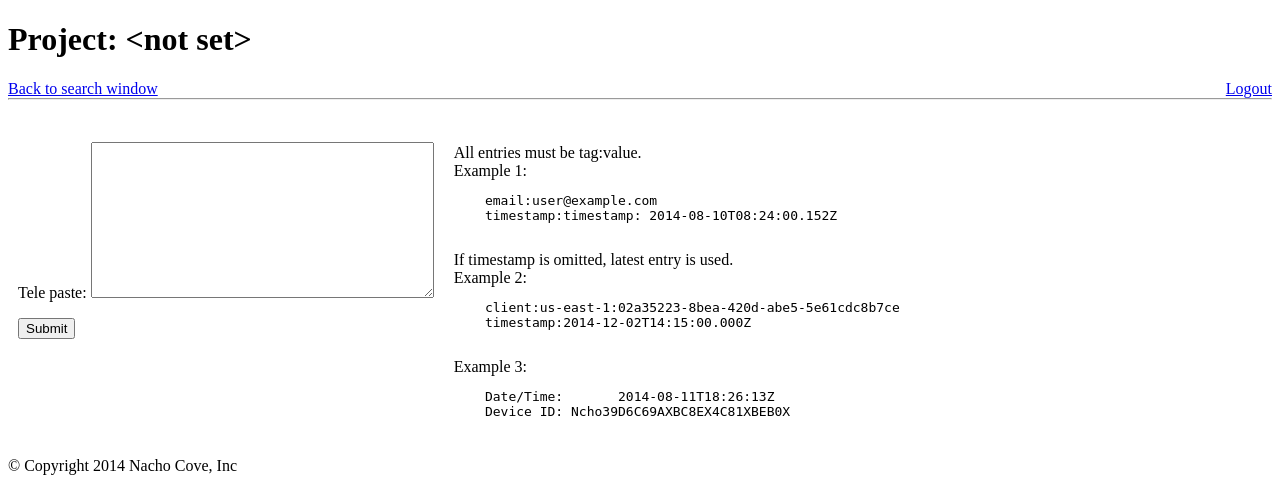
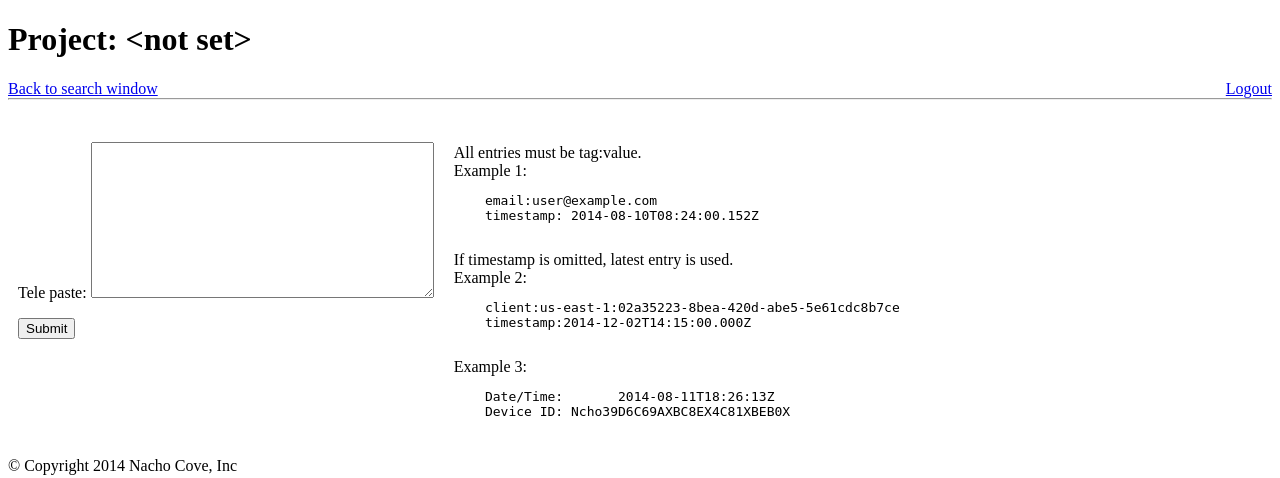
Before and after one commit to nachocove/Telemetry, a Django app: template Viewer/templates/home.html in a window 1280 px wide. Shown: the top 478 px of the page. Run offline with Django 3.2, Linux system fonts and the light colour scheme; the template is opened without the code that fills it: values that come from a table or form of the project are taken from there, others are empty; parts of the project's set-up code (start-up, migrations or seed data) failed here and were passed over.

Commit message:
remove duplicate 'timestamp'

```diff
--- a/Viewer/templates/home.html
+++ b/Viewer/templates/home.html
@@ -13,7 +13,7 @@
     Example 1:
     <pre>
     email:user@example.com
-    timestamp:timestamp: 2014-08-10T08:24:00.152Z
+    timestamp: 2014-08-10T08:24:00.152Z
     </pre>
     If timestamp is omitted, latest entry is used.
     <br/>
```
